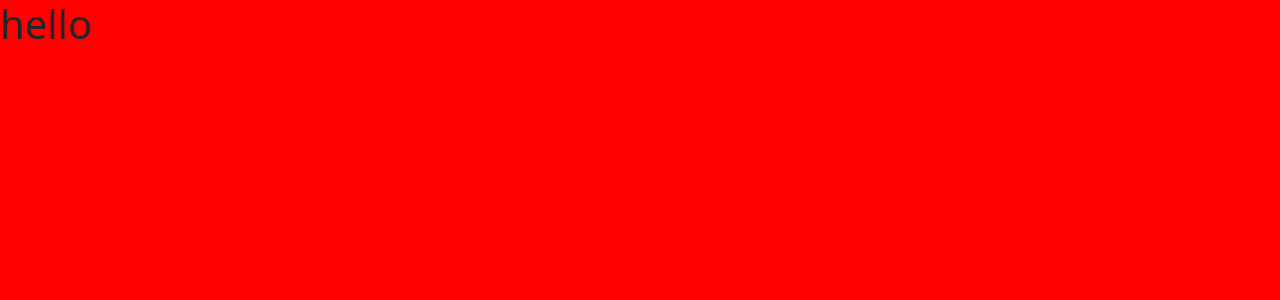
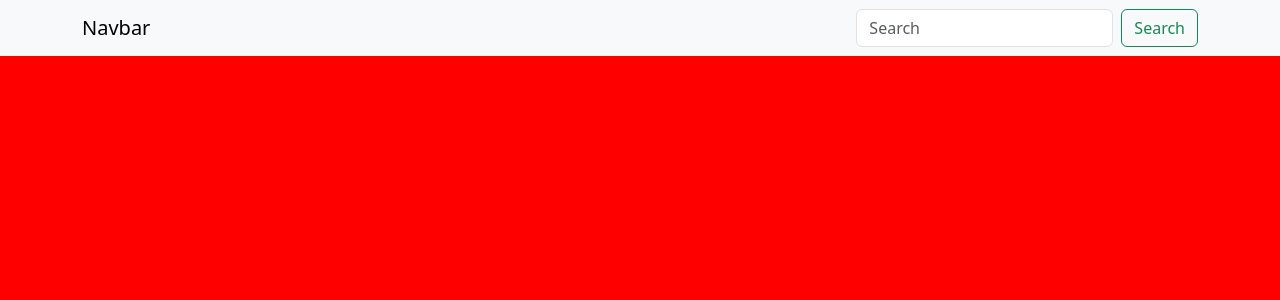
Before and after one commit to alirahmnicode/djangoblog, a Django app: page / in a window 1280 px wide. Before the commit the part shown is almost empty. Shown: the top 300 px of the page. Run offline with Django 3.2, Linux system fonts and the light colour scheme.

Commit message:
configure templates

```diff
--- a/djblogger/djblogger/templates/blog/index.html
+++ b/djblogger/djblogger/templates/blog/index.html
@@ -5,5 +5,5 @@ home page
 {% endblock title %}
 
 {% block template %}
-<h1>hello</h1>
+{% include '../inc/navbar.html' %}
 {% endblock template %}
--- /dev/null
+++ b/djblogger/djblogger/templates/inc/navbar.html
@@ -0,0 +1,18 @@
+<nav class="navbar navbar-expand-lg bg-body-tertiary">
+    <div class="container">
+        <a class="navbar-brand" href="#">Navbar</a>
+        <button class="navbar-toggler" type="button" data-bs-toggle="collapse" data-bs-target="#navbarSupportedContent"
+            aria-controls="navbarSupportedContent" aria-expanded="false" aria-label="Toggle navigation">
+            <span class="navbar-toggler-icon"></span>
+        </button>
+        <div class="collapse navbar-collapse" id="navbarSupportedContent">
+            <ul class="navbar-nav me-auto mb-2 mb-lg-0">
+
+            </ul>
+            <form class="d-flex" role="search">
+                <input class="form-control me-2" type="search" placeholder="Search" aria-label="Search">
+                <button class="btn btn-outline-success" type="submit">Search</button>
+            </form>
+        </div>
+    </div>
+</nav>
```
